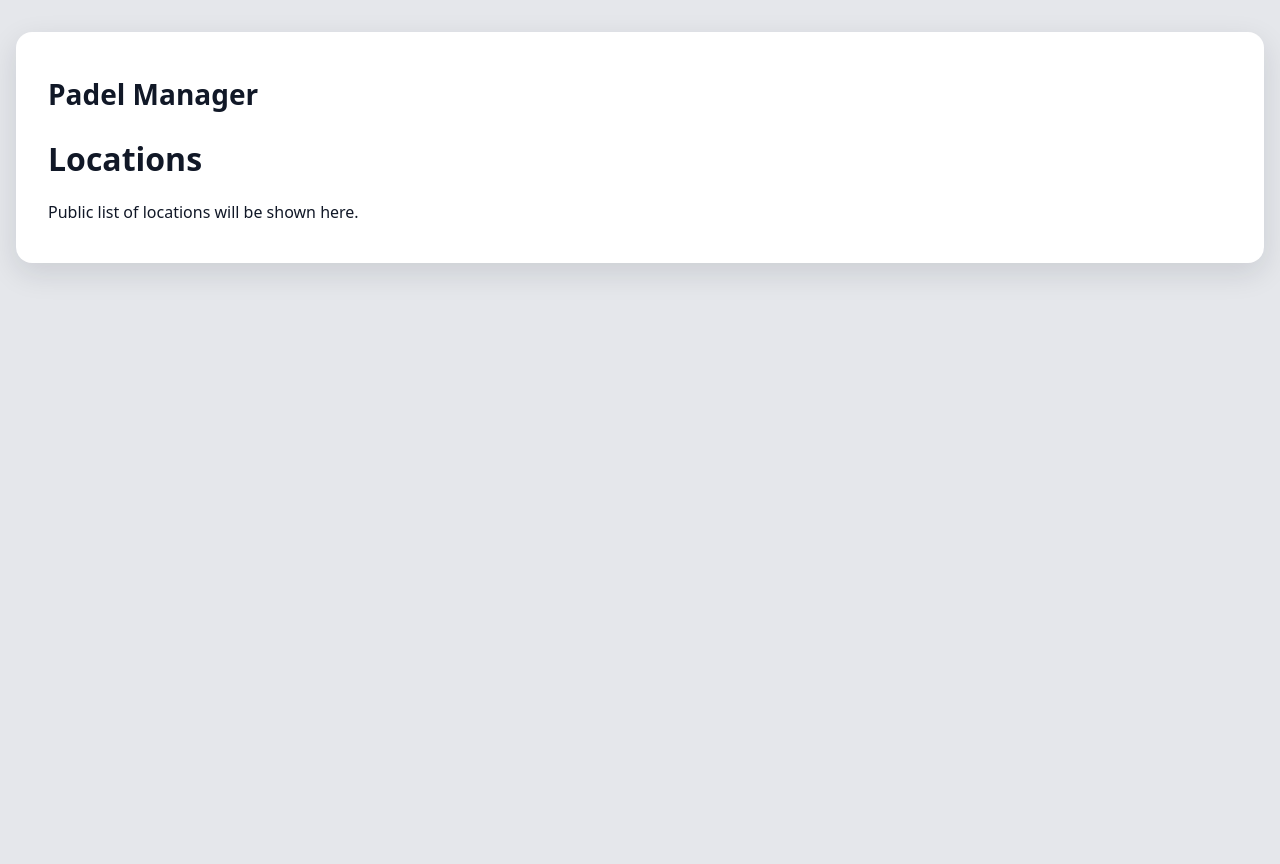
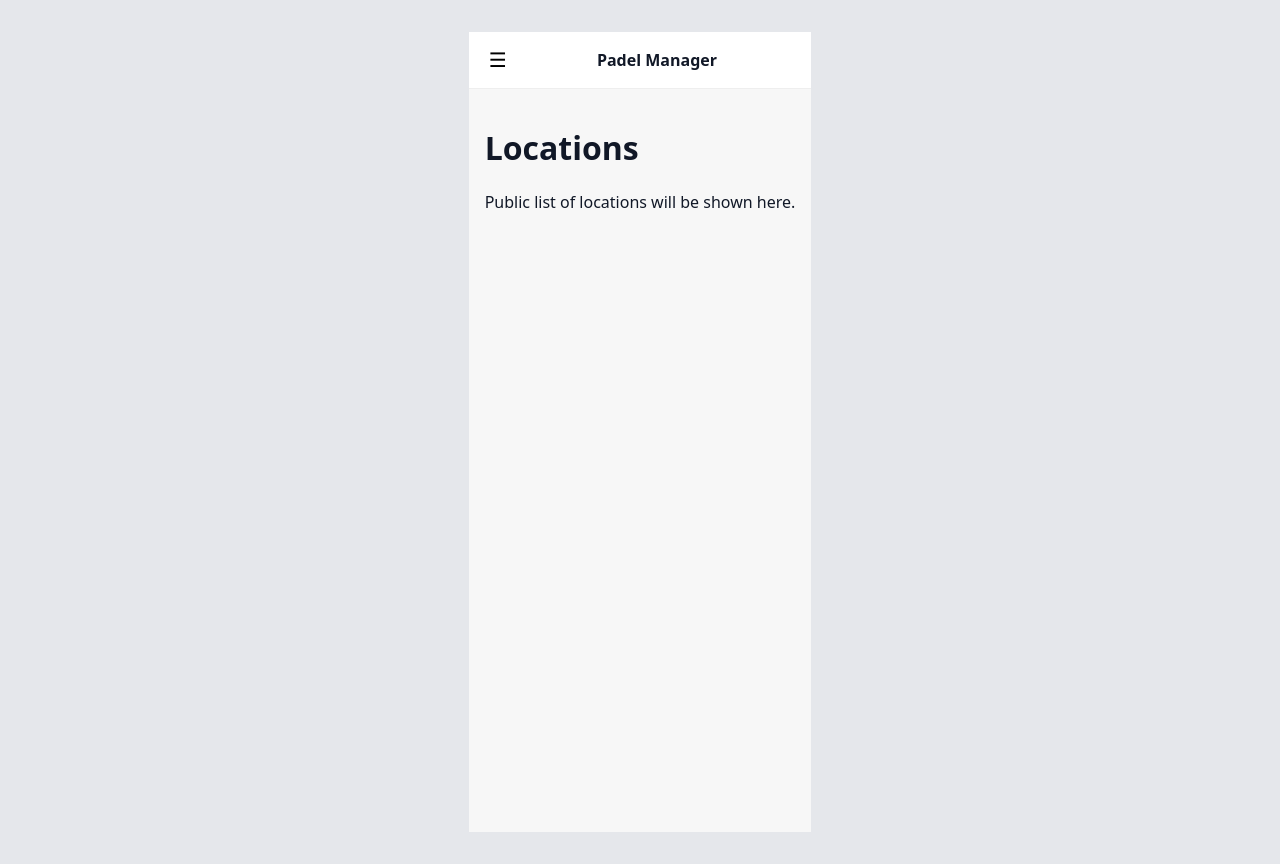
Before and after one commit to VladVorniceanu/PadelManager, a Vue app in the folder CLIENT/CLIENT/: page /locations in a window 1280 px wide. Built offline with nearby package versions, Linux system fonts and the light colour scheme; no server answers.

Commit message:
CLIENT: Added side drawer and logout functionality

```diff
--- a/CLIENT/CLIENT/src/App.vue
+++ b/CLIENT/CLIENT/src/App.vue
@@ -1,10 +1,21 @@
 <template>
-  <div class="app-shell">
-    <h1 class="app-shell__title">Padel Manager</h1>
-    <RouterView />
-  </div>
+  <router-view v-if="isGuestOnlyRoute" />
+  <MainLayout v-else />
 </template>
 
 <script setup>
-import { RouterView } from 'vue-router';
+import { computed } from 'vue';
+import { useRoute } from 'vue-router';
+import MainLayout from './layouts/MainLayout.vue';
+
+const route = useRoute();
+const isGuestOnlyRoute = computed(() => {
+  if (route.meta?.guestOnly) return true;
+
+  const name = String(route.name || '');
+  if (name === 'login' || name === 'register') return true;
+
+  const path = String(route.path || '');
+  return path.startsWith('/login') || path.startsWith('/register');
+});
 </script>
--- /dev/null
+++ b/CLIENT/CLIENT/src/components/common/AppToolbar.vue
@@ -0,0 +1,38 @@
+<template>
+  <header class="toolbar">
+    <button class="iconBtn" @click="$emit('toggle-drawer')" aria-label="Open menu">
+      ☰
+    </button>
+
+    <div class="title">
+      <slot name="title">PadelManager</slot>
+    </div>
+
+    <div class="right">
+      <slot name="right"></slot>
+    </div>
+  </header>
+</template>
+
+<style scoped>
+.toolbar {
+  height: 56px;
+  display: flex;
+  align-items: center;
+  justify-content: space-between;
+  padding: 0 12px;
+  border-bottom: 1px solid #eee;
+  background: white;
+  position: sticky;
+  top: 0;
+  z-index: 20;
+}
+.iconBtn {
+  font-size: 20px;
+  border: none;
+  background: transparent;
+  cursor: pointer;
+  padding: 8px;
+}
+.title { font-weight: 700; }
+</style>
--- /dev/null
+++ b/CLIENT/CLIENT/src/components/common/SideDrawer.vue
@@ -0,0 +1,103 @@
+<template>
+  <div v-if="open" class="backdrop" @click="$emit('close')"></div>
+
+  <aside class="drawer" :class="{ open }">
+    <div class="drawerHeader">
+      <div class="userLine">
+        <div class="avatar">👤</div>
+        <div>
+          <div class="name">{{ displayName }}</div>
+          <div class="email">{{ email }}</div>
+        </div>
+      </div>
+
+      <button class="closeBtn" @click="$emit('close')" aria-label="Close menu">✕</button>
+    </div>
+
+    <nav class="drawerNav">
+      <button class="navItem" @click="goProfile">Profil</button>
+      <button class="navItem danger" @click="logout">Logout</button>
+    </nav>
+  </aside>
+</template>
+
+<script setup>
+import { computed } from 'vue';
+import { useRouter } from 'vue-router';
+import { useAuthStore } from '../../modules/auth/store/useAuthStore';
+
+defineProps({ open: Boolean });
+const emit = defineEmits(['close']);
+
+const router = useRouter();
+const authStore = useAuthStore();
+
+const displayName = computed(() => authStore.user?.displayName || 'User');
+const email = computed(() => authStore.user?.email || '');
+
+async function goProfile() {
+  emit('close');
+  await router.push({ name: 'profile' });
+}
+
+async function logout() {
+  emit('close');
+  await authStore.logout(); // implementăm mai jos
+  await router.push({ name: 'login' });
+}
+</script>
+
+<style scoped>
+.backdrop {
+  position: fixed;
+  inset: 0;
+  background: rgba(0,0,0,.35);
+  z-index: 40;
+}
+.drawer {
+  position: fixed;
+  top: 0;
+  left: 0;
+  width: 280px;
+  height: 100%;
+  background: white;
+  transform: translateX(-100%);
+  transition: transform .2s ease;
+  z-index: 50;
+  border-right: 1px solid #eee;
+  display: flex;
+  flex-direction: column;
+}
+.drawer.open { transform: translateX(0); }
+
+.drawerHeader {
+  padding: 14px;
+  border-bottom: 1px solid #eee;
+  display: flex;
+  align-items: flex-start;
+  justify-content: space-between;
+  gap: 12px;
+}
+.userLine { display: flex; gap: 10px; align-items: center; }
+.avatar { font-size: 22px; }
+.name { font-weight: 700; }
+.email { font-size: 12px; color: #666; }
+
+.closeBtn {
+  border: none;
+  background: transparent;
+  cursor: pointer;
+  font-size: 18px;
+  padding: 6px;
+}
+.drawerNav { padding: 10px; display: flex; flex-direction: column; gap: 8px; }
+.navItem {
+  text-align: left;
+  padding: 10px 12px;
+  border-radius: 10px;
+  border: 1px solid #eee;
+  background: #fafafa;
+  cursor: pointer;
+}
+.navItem.danger { background: #fff5f5; border-color: #ffd7d7; }
+</style>
--- a/CLIENT/CLIENT/src/layouts/MainLayout.vue
+++ b/CLIENT/CLIENT/src/layouts/MainLayout.vue
@@ -1,33 +1,32 @@
 <template>
-  <div class="app-layout">
-    <header class="app-header">
-      <h1>Padel Manager</h1>
-    </header>
+  <div class="page">
+    <AppToolbar @toggle-drawer="drawerOpen = true">
+      <template #title>Padel Manager</template>
+    </AppToolbar>
 
-    <main class="app-main">
+    <SideDrawer :open="drawerOpen" @close="drawerOpen = false" />
+
+    <main class="content">
       <router-view />
     </main>
   </div>
 </template>
 
 <script setup>
-// layout foarte simplu; îl rafinăm mai târziu
+import { ref } from 'vue';
+import AppToolbar from '../components/common/AppToolbar.vue';
+import SideDrawer from '../components/common/SideDrawer.vue';
+
+const drawerOpen = ref(false);
 </script>
 
 <style scoped>
-.app-layout {
+.page {
   min-height: 100vh;
-  display: flex;
-  flex-direction: column;
+  background: #f7f7f7;
 }
 
-.app-header {
-  padding: 1rem;
-  border-bottom: 1px solid #e5e5e5;
-}
-
-.app-main {
-  flex: 1;
-  padding: 1rem;
+.content {
+  padding: 16px;
 }
 </style>
```
